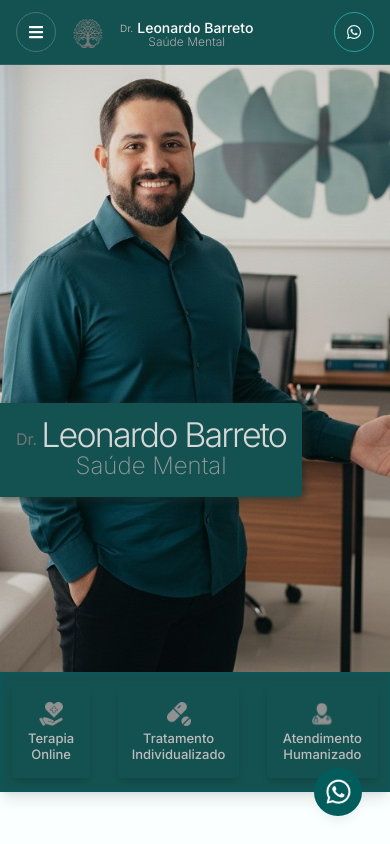
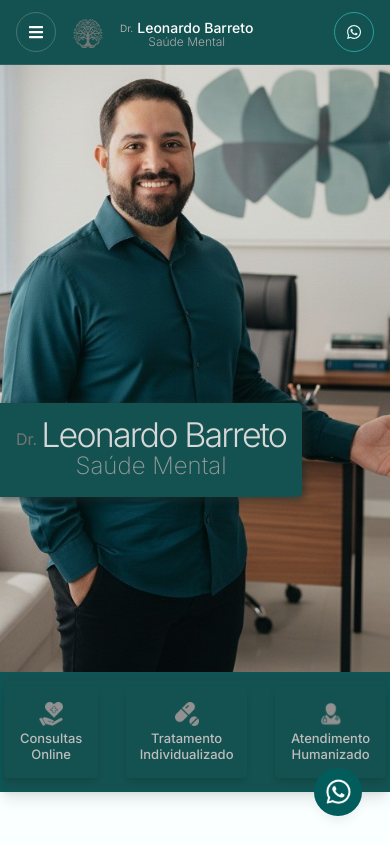
Before and after one commit to LeoJansen/leonardo-barreto, a Next.js app: page / in a window 390 px wide. Shown: the top 844 px of the page. Built offline with nearby package versions, Linux system fonts and the light colour scheme.

Commit message:
Update label from 'Terapia Online' to 'Consultas Online'
Changed the text label in the HeroSection component to display 'Consultas Online' instead of 'Terapia Online' for improved clarity.

```diff
--- a/src/components/HeroSection.jsx
+++ b/src/components/HeroSection.jsx
@@ -75,8 +75,8 @@ function HeroSection() {
 
         <div className='flex flex-col items-center justify-center '>
           <div className='flex gap-1 items-end'>
-            <span className='text-[#757474] xl:mb-5'>Dr.</span>
-            <h3 className='text-[#d8d8d8] text-[34px] md:text-[36px]  font-light tracking-[-0.054em] leading-8 '>Leonardo Barreto</h3>
+            <span className='text-[#757474]'>Dr.</span>
+            <h3 className='text-[#d8d8d8] text-[34px] md:text-[36px]  font-light tracking-[-0.054em]  leading-8'>Leonardo Barreto</h3>
           </div>
 
           <h1 className='text-[#949b9b] text-[24px] md:text-[26px] font-extralight leading-tight md:leading-tight'>Saúde Mental </h1>
@@ -97,7 +97,7 @@ function HeroSection() {
           {/* Ícone de Terapia */}
           <div ref={button1Ref} className='gsap-prehidden flex flex-col md:flex-row items-center justify-center gap-1 md:gap-5 w-1/3 self-end shadow-[0px_4px_6px_0px_rgba(0,0,0,0.12)] rounded-sm p-4 '>
             <Image src="/assets/terapiaIcon.svg" alt="Terapia" width={40} height={40} className='w-6 h-6 ' />
-            <p className='leading-4 text-[#bebdbd] md:text-[14px]'>Terapia<br/>Online</p>
+            <p className='leading-4 text-[#bebdbd] md:text-[14px]'>Consultas<br/>Online</p>
           </div>
           <div ref={button2Ref} className='gsap-prehidden flex flex-col md:flex-row items-center justify-center gap-1 md:gap-5  w-1/3 self-end shadow-[0px_4px_6px_0px_rgba(0,0,0,0.12)] rounded-sm p-4 '>
             <Image src="/assets/medicacaoIcon.svg" alt="Medicação" width={40} height={40} className='w-6 h-6 ' />
--- a/src/components/Topbar.jsx
+++ b/src/components/Topbar.jsx
@@ -80,7 +80,7 @@ function Topbar() {
                 height={52}
                 src="/assets/logocinza.svg"
                 alt="Leonardo Barreto"
-                className="h-8 w-8 object-contain"
+                className="h-8 w-8 md:h-12 md:w-12 object-contain"
                 priority
               />
             </span>
```
